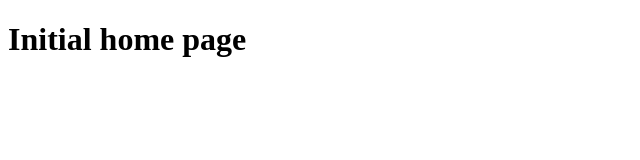
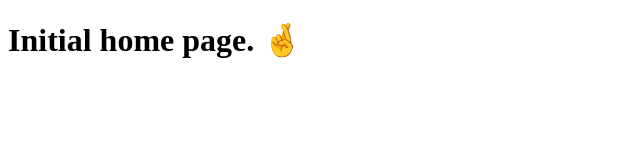
Before and after one commit to Jotavin/news, a Next.js app: page / in a window 1280 px wide. Shown: the top 160 px of the page, without its empty margins (0-640 px from the left). Built offline with nearby package versions, Linux system fonts and the light colour scheme.

Commit message:
Update home page

```diff
--- a/pages/index.js
+++ b/pages/index.js
@@ -1,5 +1,5 @@
 function Home() {
-    return <h1>Initial home page</h1>
+    return <h1>Initial home page. 🤞</h1>
 }
 
 export default Home;
```
